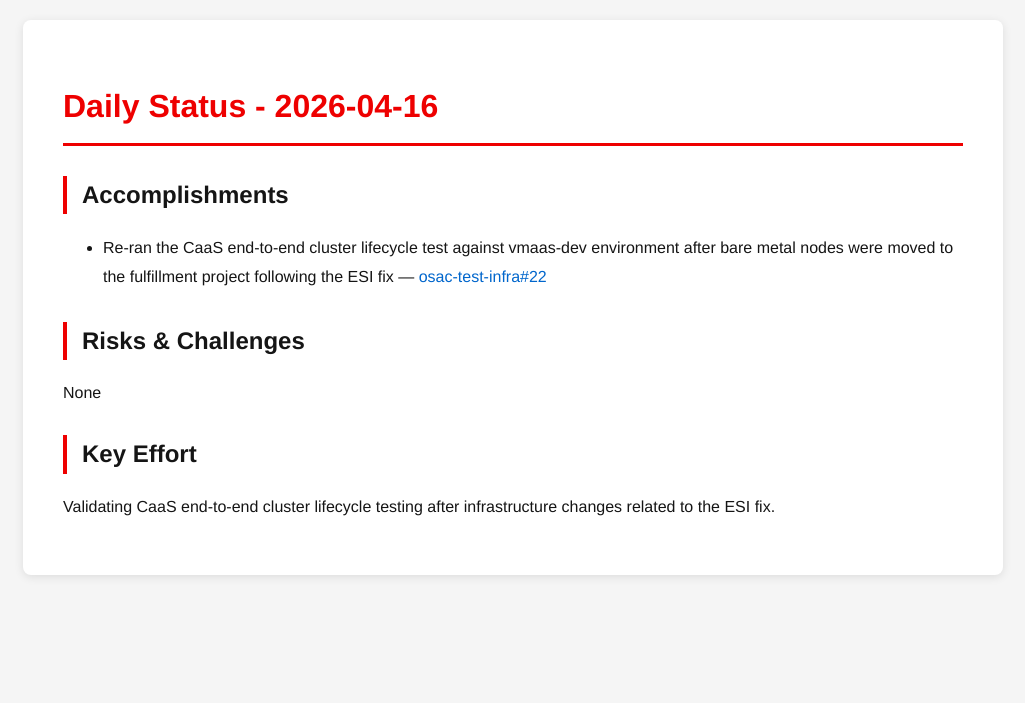
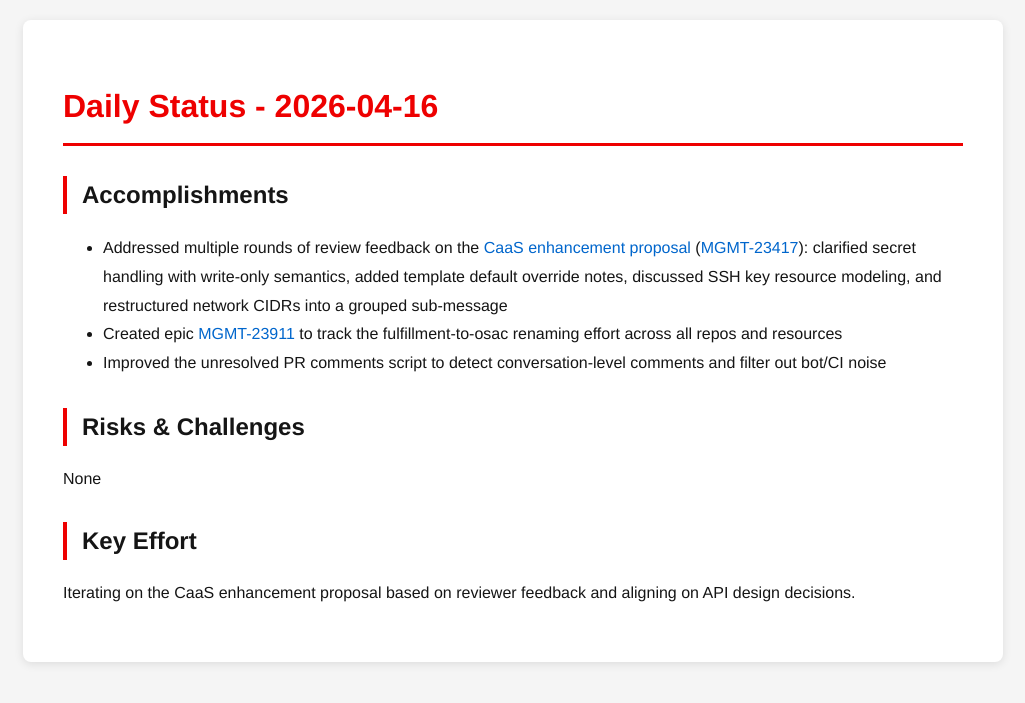
Before and after one commit to tzvatot/daily-status, a Jekyll site: the page built from 2026-04-16.md, in a window 1280 px wide. Shown: the top 703 px of the page, without its empty margins (127-1152 px from the left). Built offline with Jekyll 4.4.1, drawn with Linux system fonts in a browser that asks for light colours.

Commit message:
Daily status update - 2026-04-16

```diff
--- a/2026-04-16.md
+++ b/2026-04-16.md
@@ -7,10 +7,12 @@ date: 2026-04-16
 # Daily Status - 2026-04-16
 
 ## Accomplishments
-- Re-ran the CaaS end-to-end cluster lifecycle test against vmaas-dev environment after bare metal nodes were moved to the fulfillment project following the ESI fix — [osac-test-infra#22](https://github.com/osac-project/osac-test-infra/pull/22)
+- Addressed multiple rounds of review feedback on the [CaaS enhancement proposal](https://github.com/osac-project/enhancement-proposals/pull/33) ([MGMT-23417](https://issues.redhat.com/browse/MGMT-23417)): clarified secret handling with write-only semantics, added template default override notes, discussed SSH key resource modeling, and restructured network CIDRs into a grouped sub-message
+- Created epic [MGMT-23911](https://issues.redhat.com/browse/MGMT-23911) to track the fulfillment-to-osac renaming effort across all repos and resources
+- Improved the unresolved PR comments script to detect conversation-level comments and filter out bot/CI noise
 
 ## Risks & Challenges
 None
 
 ## Key Effort
-Validating CaaS end-to-end cluster lifecycle testing after infrastructure changes related to the ESI fix.
+Iterating on the CaaS enhancement proposal based on reviewer feedback and aligning on API design decisions.
```
